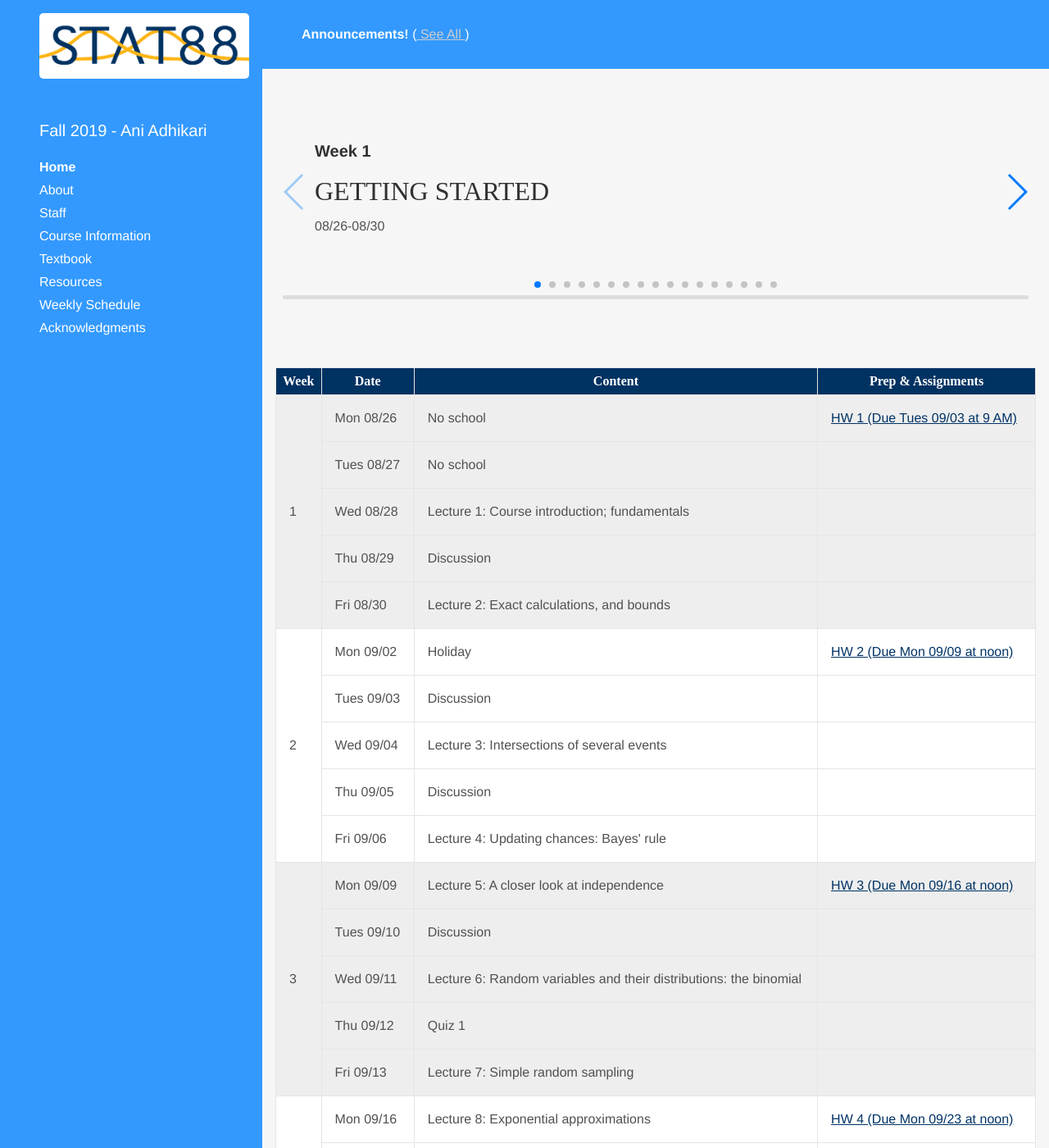
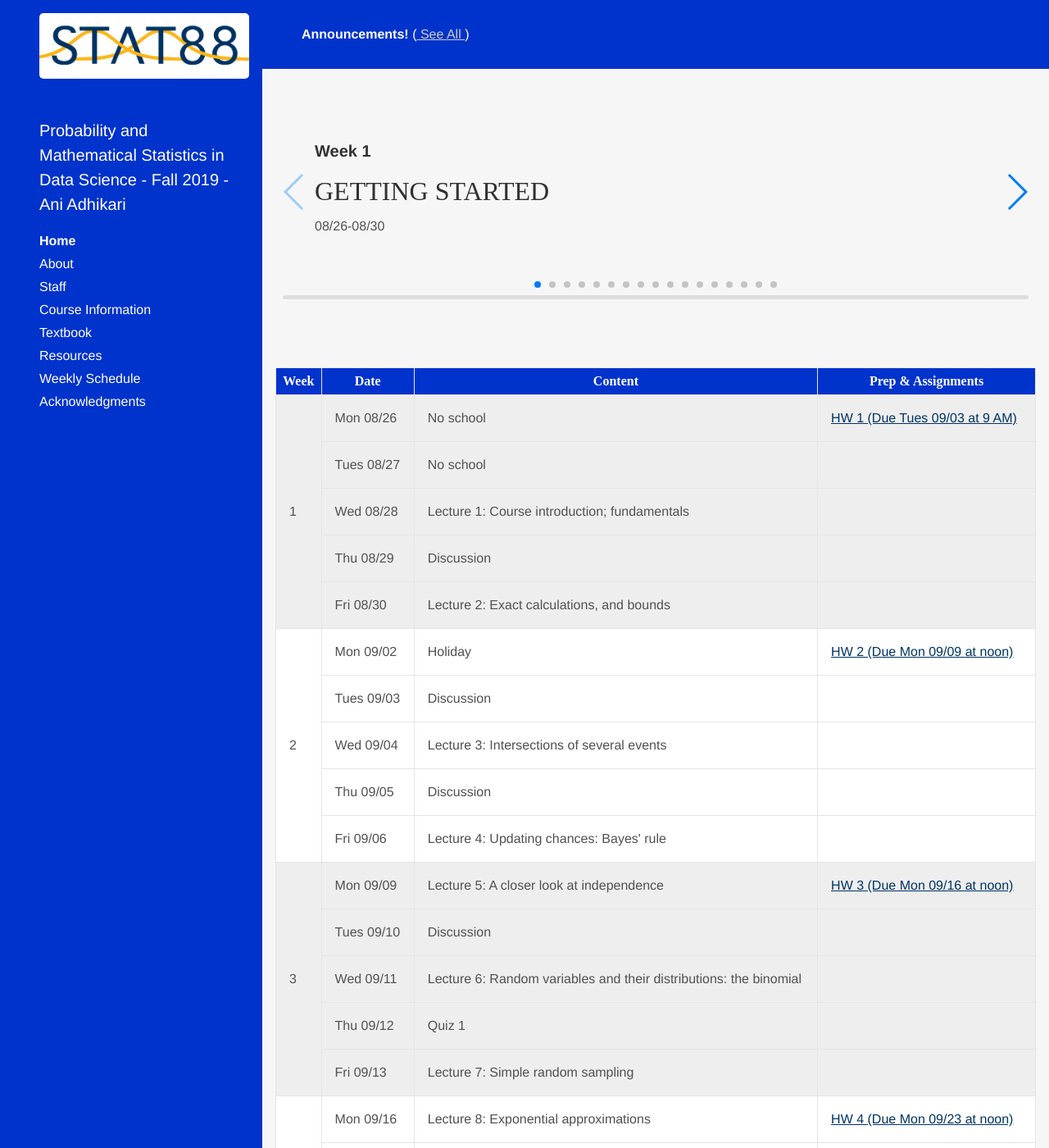
Before and after one commit to stat88/stat88.github.io, a Jekyll site: the page built from index.html, in a window 1280 px wide and 1400 px high. Shown: the whole window at 82% size. Built offline with Jekyll 4.4.1, drawn with Linux system fonts in a browser that asks for light colours; some web fonts are replaced; the list of posts is cut into pages by our own code.

Commit message:
Changing colors one again and adding full title of Stat 88

```diff
--- a/_includes/sidebar.html
+++ b/_includes/sidebar.html
@@ -3,9 +3,8 @@
     <div class="sidebar-about">
       <div class="tooltip">
         <a href="/" > <img class="iconIMG" src="/assets/icon.png"> </a>
-        <!--<span class="tooltiptext">Logo Design by Biyonka Liang</span>-->
       </div>
-      <p class="lead">Fall 2019 - Ani Adhikari</p>
+      <p class="lead">Probability and Mathematical Statistics in Data Science - Fall 2019 - Ani Adhikari</p>
     </div>
     <nav class="sidebar-nav">
 
--- a/assets/css/hyde.css
+++ b/assets/css/hyde.css
@@ -61,7 +61,7 @@ th {
 }
 
 #announcements-header {
-  background-color: #3399ff;
+  background-color: #0033cc;
   color: #FFF !important;
   width:100%;
   padding: 30px;
@@ -299,7 +299,7 @@ a.sidebar-nav-item:focus {
 /*Data 8 Colors*/
 
 .theme-data .sidebar {
-  background-color: #3399ff;
+  background-color: #0033cc;
 }
 .theme-data .content a,
 .theme-data .related-posts li a:hover {
--- a/assets/css/poole.css
+++ b/assets/css/poole.css
@@ -257,7 +257,7 @@ td, th {
 }
 
 th {
-  background: #003262;
+  background: #0033cc;
   color: white;
 }
 
```
